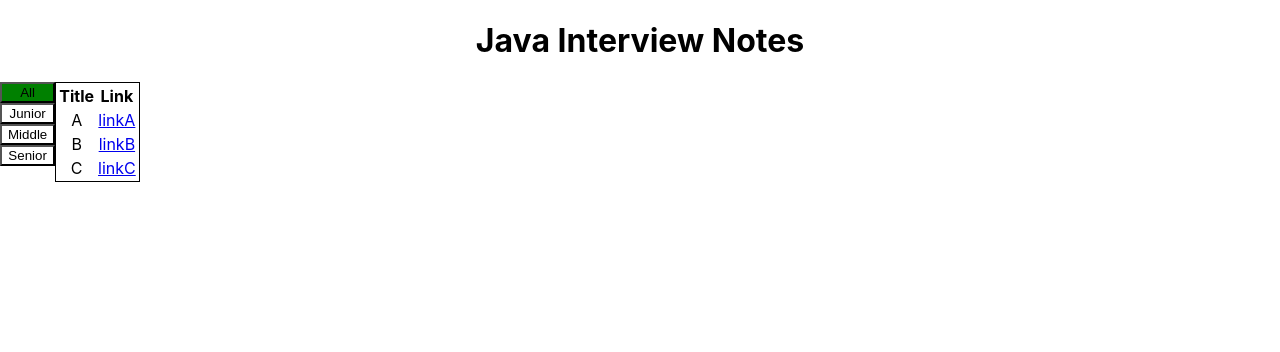
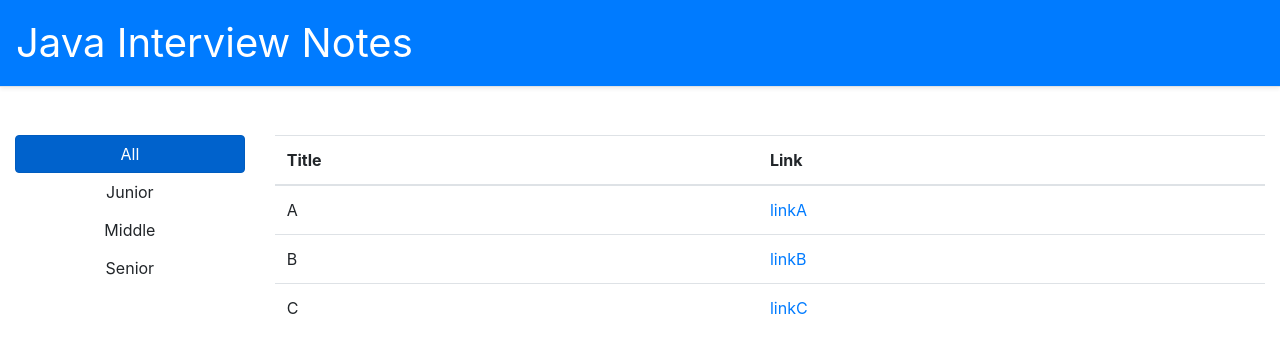
Before and after one commit to KyntsevichVova/sams-demo, a React (Create React App) app in the folder app/: page / in a window 1280 px wide. Shown: the top 352 px of the page. Built offline with nearby package versions, Linux system fonts and the light colour scheme.

Commit message:
Add bootstrap styles

```diff
--- a/app/package.json
+++ b/app/package.json
@@ -3,6 +3,7 @@
   "version": "0.1.0",
   "private": true,
   "dependencies": {
+    "bootstrap": "^4.3.1",
     "react": "^16.10.2",
     "react-dom": "^16.10.2",
     "react-scripts": "3.2.0"
--- a/app/src/components/App/App.css
+++ /dev/null
@@ -1,17 +0,0 @@
-.App {
-  text-align: center;
-}
-
-.App-main {
-  display: flex;
-  flex-direction: row;
-}
-
-.App-filters {
-  display: flex;
-  flex-direction: column;
-}
-
-.App-posts {
-  border: 1px solid black;
-}
--- a/app/src/components/App/App.js
+++ b/app/src/components/App/App.js
@@ -1,79 +1,13 @@
 import React from 'react';
-import './App.css';
-import FilterButton from '../FilterButton/FilterButton';
+import Main from '../Main/Main';
 
 function App() {
-    const [filter, setFilter] = React.useState("all");
-    const posts = [
-        {title: "A", link: "linkA", level: "junior"},
-        {title: "B", link: "linkB", level: "middle"},
-        {title: "C", link: "linkC", level: "senior"}
-    ];
     return (
         <div className="App">
-            <header>
-                <h1>
-                    Java Interview Notes
-                </h1>
-            </header>
-            <main className="App-main">
-                <div className="App-filters">
-                    <FilterButton
-                        filter="all"
-                        onClick={setFilter}
-                        currentFilter={filter}
-                    >
-                        All
-                    </FilterButton>
-                    <FilterButton
-                        filter="junior"
-                        onClick={setFilter}
-                        currentFilter={filter}
-                    >
-                        Junior
-                    </FilterButton>
-                    <FilterButton
-                        filter="middle"
-                        onClick={setFilter}
-                        currentFilter={filter}
-                    >
-                        Middle
-                    </FilterButton>
-                    <FilterButton
-                        filter="senior"
-                        onClick={setFilter}
-                        currentFilter={filter}
-                    >
-                        Senior
-                    </FilterButton>
-                </div>
-                <table className="App-posts">
-                    <tr>
-                        <th>
-                            Title
-                        </th>
-                        <th>
-                            Link
-                        </th>
-                    </tr>
-                    {posts.filter((value) => {
-                        return filter === "all" || value.level === filter;
-                    }).map((value) => {
-                        return (
-                            <tr>
-                                <td>
-                                    {value.title}
-                                </td>
-                                <td>
-                                    <a href={value.link}>
-                                        {value.link}
-                                    </a>
-                                </td>
-                            </tr>
-                        );
-                    })}
-                </table>
-            </main>
+            <nav className="navbar navbar-dark mb-5 shadow-sm bg-primary border-bottom">
+                <span className="navbar-brand" style={{fontSize: '2.5rem'}}>Java Interview Notes</span>
+            </nav>
+            <Main/>
         </div>
     );
 }
--- a/app/src/components/FilterButton/FilterButton.css
+++ /dev/null
@@ -1,7 +0,0 @@
-.filterButton {
-    background-color: white;
-}
-
-.filterButton.active {
-    background-color: green;
-}
--- a/app/src/components/FilterButton/FilterButton.js
+++ b/app/src/components/FilterButton/FilterButton.js
@@ -1,12 +1,10 @@
 import React from 'react';
-import './FilterButton.css'
-
 
 function FilterButton(props) {
     return (
         <button
             onClick={() => {props.onClick(props.filter)}}
-            className={`filterButton${props.filter === props.currentFilter ? " active" : ""}`}
+            className={`btn${props.filter === props.currentFilter ? " btn-primary active" : " btn-default"}`}
         >
             {props.children}
         </button>
--- /dev/null
+++ b/app/src/components/Main/Main.js
@@ -0,0 +1,83 @@
+import React from 'react';
+import FilterButton from '../FilterButton/FilterButton';
+
+function Main() {
+    const [filter, setFilter] = React.useState("all");
+    const posts = [
+        {title: "A", link: "linkA", level: "junior"},
+        {title: "B", link: "linkB", level: "middle"},
+        {title: "C", link: "linkC", level: "senior"}
+    ];
+    return (
+        <main className="d-flex flex-row">
+            <div className="container w-25 d-flex justify-content-start flex-column mx-0">
+                <FilterButton
+                    filter="all"
+                    currentFilter={filter}
+                    onClick={setFilter}
+                >
+                    All
+                </FilterButton>
+
+                <FilterButton
+                    filter="junior"
+                    currentFilter={filter}
+                    onClick={setFilter}
+                >
+                    Junior
+                </FilterButton>
+
+                <FilterButton
+                    filter="middle"
+                    currentFilter={filter}
+                    onClick={setFilter}
+                >
+                    Middle
+                </FilterButton>
+
+                <FilterButton
+                    filter="senior"
+                    currentFilter={filter}
+                    onClick={setFilter}
+                >
+                    Senior
+                </FilterButton>
+            </div>
+
+            <div className="container d-flex justify-content-start mx-0">
+                <table className="table">
+                    <thead>
+                        <tr>
+                            <th scope="col">
+                                Title
+                            </th>
+                            <th scope="col">
+                                Link
+                            </th>
+                        </tr>
+                    </thead>
+                    <tbody>
+                        {posts.filter((value) => {
+                            return filter === "all" || value.level === filter;
+                        }).map((value) => {
+                            return (
+                                <tr>
+                                    <td>
+                                        {value.title}
+                                    </td>
+                                    <td>
+                                        <a target="_blank" rel="noopener noreferrer" href={value.link}>
+                                            {value.link}
+                                        </a>
+                                    </td>
+                                </tr>
+                            );
+                        })}
+                    </tbody>
+                </table>
+            </div>
+        </main>
+    );
+}
+
+export default Main;
--- a/app/src/index.js
+++ b/app/src/index.js
@@ -1,6 +1,7 @@
 import React from 'react';
 import ReactDOM from 'react-dom';
+import App from './components/App/App';
 import './index.css';
-import App from './components/App/App';
+import 'bootstrap/dist/css/bootstrap.min.css';
 
 ReactDOM.render(<App />, document.getElementById('root'));
```
